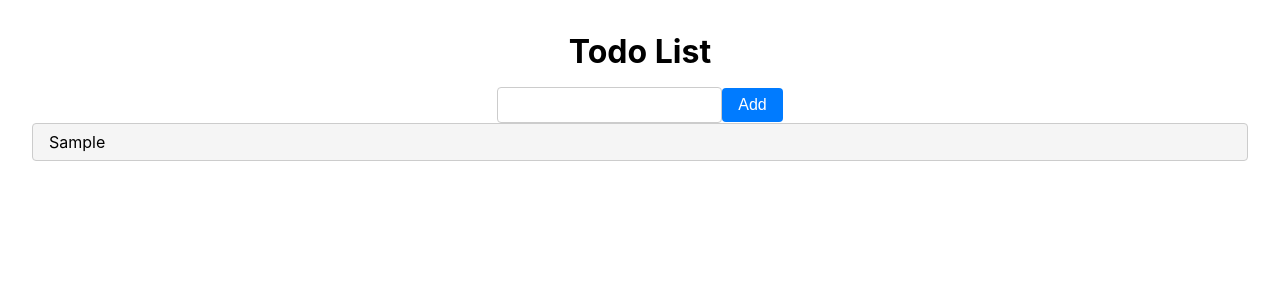
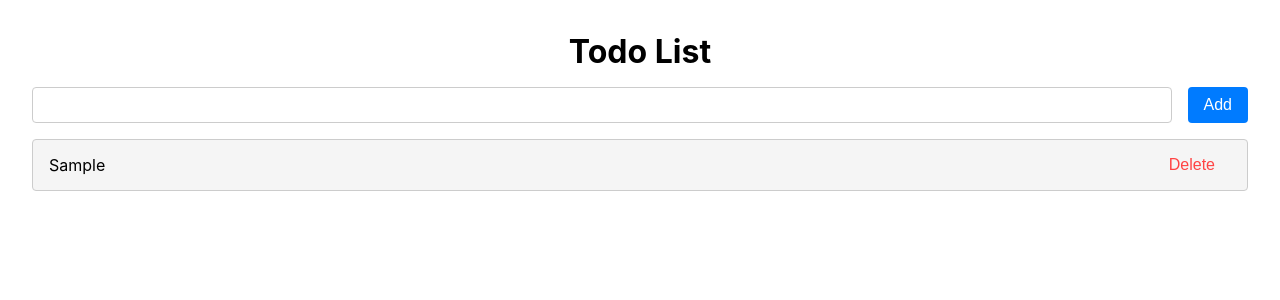
Before and after one commit to zoeglsmith/cosc349-a1, a React (Create React App) app in the folder frontend/: page / in a window 1280 px wide. Both pictures are taken after typing "Sample" into the empty fields and a click on the button "Add". Shown: the top 300 px of the page. Built offline with nearby package versions, Linux system fonts and the light colour scheme.

Commit message:
Delete works on front end

```diff
--- a/frontend/src/App.js
+++ b/frontend/src/App.js
@@ -5,7 +5,7 @@ function App() {
   const [todos, setTodos] = useState([]);
   const [newToDo, setNewTodo] = useState("");
 
-  //Function to add a to do to the page
+  // Function to add a to do to the page
   const handleAddTodo = () => {
     if (newToDo.trim() !== "") {
       setTodos([...todos, { id: Date.now(), text: newToDo }]);
@@ -21,7 +21,7 @@ function App() {
   return (
     <div className="App">
       <h1>Todo List</h1>
-      <div>
+      <div className="input-container">
         <input
           type="text"
           value={newToDo}
@@ -31,7 +31,15 @@ function App() {
       </div>
       <ul>
         {todos.map((todo) => (
-          <li key={todo.id}>{todo.text}</li>
+          <li key={todo.id}>
+            {todo.text}
+            <button
+              className="delete-button"
+              onClick={() => handleDeleteToDo(todo.id)}
+            >
+              Delete
+            </button>
+          </li>
         ))}
       </ul>
     </div>
```
